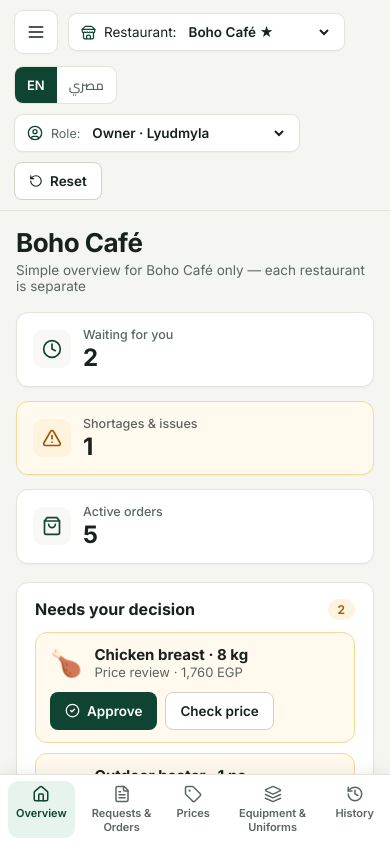
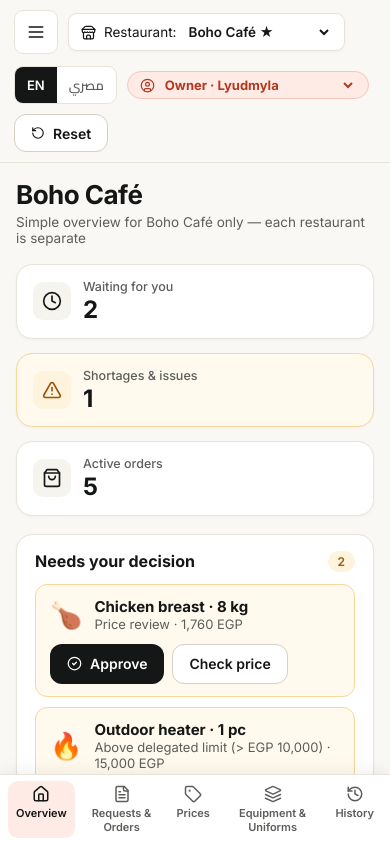
Before and after one commit to calmmotionstudio/lc-purchasing, a React (Vite) app: page / in a window 390 px wide. Shown: the top 842 px of the page. Built offline with nearby package versions, Linux system fonts and the light colour scheme.

Commit message:
Monobank-inspired warm cream + dark CTA + coral badge design across desktop, tablet and mobile

```diff
--- a/src/App.jsx
+++ b/src/App.jsx
@@ -551,6 +551,14 @@ export default function App() {
     notify(`Stock check ${checkId} marked resolved`)
   }
 
+  const handleAskForUpdate = (orderId, itemName) => {
+    setState((prev) => ({
+      ...prev,
+      auditLog: appendAudit(prev, branchFilter, `Update requested from Mohamed Noman on ${orderId} (${itemName})`),
+    }))
+    notify(`Update request sent to Mohamed Noman for ${itemName}`)
+  }
+
   const allNavItems = [
     { id: 'overview', label: t.overview, icon: Home },
     { id: 'new_request', label: t.newRequest, icon: PlusSquare },
@@ -572,7 +580,10 @@ export default function App() {
       {/* Sidebar */}
       <aside className={`sidebar ${sidebarOpen ? 'open' : ''}`}>
         <div className="sidebar-brand">
-          <span>{t.brand}</span>
+          <div style={{ display: 'flex', alignItems: 'center', gap: 8 }}>
+            <span>{t.brand}</span>
+            <span style={{ background: 'var(--accent-soft)', color: '#b5381e', fontSize: 13, padding: '2px 8px', borderRadius: 999 }}>🍅</span>
+          </div>
           <span style={{ fontSize: 11.5, fontWeight: 500, color: 'var(--text-muted)' }}>{t.brandSub}</span>
         </div>
         <nav className="sidebar-nav">
@@ -624,9 +635,8 @@ export default function App() {
               <button className={lang === 'ar' ? 'active' : ''} onClick={() => setLang('ar')}>مصري</button>
             </div>
 
-            <div className="select-pill" title="Switch user perspective / role">
-              <UserCircle size={16} color="var(--primary)" />
-              <span style={{ color: 'var(--text-muted)', fontSize: 12.5 }}>{lang === 'ar' ? 'الدور:' : 'Role:'}</span>
+            <div className="role-pill" title="Switch user role">
+              <UserCircle size={15} />
               <select value={roleId} onChange={(e) => handleRoleChange(e.target.value)}>
                 {ROLES.map((r) => (
                   <option key={r.id} value={r.id}>
@@ -644,9 +654,9 @@ export default function App() {
 
         <main className="page-body">
           {navHistory.length > 0 && (
-            <div style={{ marginBottom: 12 }}>
-              <button className="btn btn-outline" style={{ minHeight: 34, fontSize: 13 }} onClick={handleBack}>
-                ← {lang === 'ar' ? 'رجوع' : 'Back'}
+            <div style={{ marginBottom: 14 }}>
+              <button className="btn btn-outline" style={{ minHeight: 36, fontSize: 13 }} onClick={handleBack}>
+                ← {lang === 'ar' ? 'رجوع للشاشة اللي فاتت' : 'Back to previous screen'}
               </button>
             </div>
           )}
@@ -681,6 +691,7 @@ export default function App() {
               lang={lang}
               onApproveNeed={handleApproveNeed}
               onRequestReport={handleRequestReport}
+              onAskForUpdate={handleAskForUpdate}
               onNavigate={handleNavigate}
             />
           )}
@@ -749,6 +760,7 @@ export default function App() {
               lang={lang}
               onResolveCheck={handleResolveCheck}
               onSaveStockCheck={handleSaveStockCheck}
+              onNavigate={handleNavigate}
             />
           )}
         </main>
--- a/src/components/OperationsTabs.jsx
+++ b/src/components/OperationsTabs.jsx
@@ -7,7 +7,7 @@ const branchName = (id, lang) => {
   return b ? (lang === 'ar' ? b.nameAr : b.name) : id
 }
 
-export function MyRequestsView({ state, branchFilter, role, lang, onApproveNeed, onRequestReport, onNavigate }) {
+export function MyRequestsView({ state, branchFilter, role, lang, onApproveNeed, onRequestReport, onAskForUpdate, onNavigate }) {
   const canSeePrices = role.canViewPrices
   const prs = state.prs.filter((p) => branchFilter === 'all' || p.branchId === branchFilter)
   const branchPOs = state.pos.filter((p) => branchFilter === 'all' || p.branchId === branchFilter)
@@ -128,12 +128,38 @@ export function MyRequestsView({ state, branchFilter, role, lang, onApproveNeed,
               <div className="notice notice-green" style={{ marginBottom: 12, fontWeight: 600 }}>
                 {activeCard.note}
               </div>
-              <div style={{ fontSize: 13.5, display: 'flex', flexDirection: 'column', gap: 6, marginBottom: 16 }}>
-                <div>👤 {lang === 'ar' ? 'المسؤول:' : 'Responsible:'} <strong>{activeCard.buyer}</strong></div>
-                <div>📅 {lang === 'ar' ? 'الخطوة الجاية:' : 'Next step:'} <strong>{activeCard.nextTask}</strong></div>
+              <div style={{ fontSize: 13.5, display: 'flex', flexDirection: 'column', gap: 6, marginBottom: 14 }}>
+                <div>👤 {lang === 'ar' ? 'مين متابعها؟' : 'Who is handling it?'} <strong>{activeCard.buyer} · Purchasing</strong></div>
+                <div>📅 {lang === 'ar' ? 'التحديث الجاي:' : 'Next update due:'} <strong>{activeCard.nextTask}</strong></div>
               </div>
-              <div style={{ display: 'flex', gap: 10, flexWrap: 'wrap' }}>
-                <button className="btn btn-primary" onClick={() => onNavigate('new_request')}>
+
+              {/* Monobank-style Timeline (Screenshot #2) */}
+              <div className="card" style={{ background: 'var(--bg-subtle)', padding: 14, marginBottom: 14 }}>
+                <div style={{ fontWeight: 700, fontSize: 13.5, marginBottom: 10 }}>{lang === 'ar' ? 'خطوات الطلب' : 'Timeline'}</div>
+                <div className="timeline-list">
+                  <div className="timeline-item"><span className="timeline-dot" /><span>{lang === 'ar' ? 'الطلب اتبعت للمورد' : 'Order sent to supplier'}</span></div>
+                  {activeCard.received > 0 && (
+                    <div className="timeline-item"><span className="timeline-dot" /><span><strong>{activeCard.received} {activeCard.unit}</strong> {lang === 'ar' ? 'استلمناهم' : 'accepted'}</span></div>
+                  )}
+                  {activeCard.isShort && (
+                    <div className="timeline-item"><span className="timeline-dot" /><span><strong>{lang === 'ar' ? `ناقص ${activeCard.missing} ${activeCard.unit}` : `Missing ${activeCard.missing} ${activeCard.unit} reported`}</strong></span></div>
+                  )}
+                  <div className="timeline-item"><span className="timeline-dot pending" /><span style={{ color: 'var(--text-muted)' }}>{activeCard.nextTask}</span></div>
+                </div>
+              </div>
+
+              {activeCard.isShort && (
+                <div className="notice notice-amber" style={{ marginBottom: 14, alignItems: 'center' }}>
+                  <span style={{ fontSize: 20 }}>🍅</span>
+                  <strong>{lang === 'ar' ? 'الطلب هيفضل مفتوح لحد ما الباقي يوصل.' : 'The order stays open until resolved.'}</strong>
+                </div>
+              )}
+
+              <div style={{ display: 'flex', flexDirection: 'column', gap: 8 }}>
+                <button className="btn btn-primary btn-lg btn-full" onClick={() => onAskForUpdate(activeCard.id, activeCard.itemName)}>
+                  {lang === 'ar' ? 'اسأل على التحديث' : 'Ask for update'}
+                </button>
+                <button className="btn btn-outline btn-lg btn-full" onClick={() => onNavigate('new_request')}>
                   {lang === 'ar' ? 'اطلب تاني كطلب جديد' : 'Repeat as new order'}
                 </button>
               </div>
@@ -617,60 +643,77 @@ export function HistoryView({ state, branchFilter, lang }) {
   )
 }
 
-export function StockChecksView({ state, branchFilter, role, lang, onResolveCheck, onSaveStockCheck }) {
+export function StockChecksView({ state, branchFilter, role, lang, onResolveCheck, onSaveStockCheck, onNavigate }) {
   const activeBranch = branchFilter === 'all' ? 'boho' : branchFilter
   const checks = state.stockChecks.filter((c) => branchFilter === 'all' || c.branchId === branchFilter)
   const openCount = checks.filter((c) => c.status === 'Open').length
   const matchedCount = checks.filter((c) => c.status === 'Resolved' || c.status === 'Matched').length
 
-  const [staffCounts, setStaffCounts] = useState({
-    'CAT-CHK': '7',
-    'CAT-MOZ': '5',
-    'CAT-PAT': '40',
-    'CAT-BUN': '',
-  })
+  const [staffItemId, setStaffItemId] = useState(CURATED_CATALOG[0].id)
+  const [staffCount, setStaffCount] = useState('7')
 
-  // ULTRA-SIMPLE "WHAT IS IN STOCK?" FOR STAFF (Screenshot #6)
+  // ULTRA-SIMPLE MONOBANK-STYLE "CHECK STOCK" FOR STAFF (Screenshot #3)
   if (role.id === 'staff') {
-    const itemsToCount = CURATED_CATALOG.slice(0, 5)
-    const remainingToCount = itemsToCount.filter((it) => !staffCounts[it.id] && staffCounts[it.id] !== '0').length
+    const item = CURATED_CATALOG.find((x) => x.id === staffItemId) || CURATED_CATALOG[0]
+    const recorded = item.posterStock[activeBranch] ?? 0
+    const target = item.targetCoverage[activeBranch] ?? 20
+    const incoming = item.incomingQty[activeBranch] ?? 0
+    const countedNum = Number(staffCount || 0)
+    const diff = Number((countedNum - recorded).toFixed(2))
+    const suggested = Math.max(0, Number((target - countedNum - incoming).toFixed(2)))
+
     return (
-      <div>
+      <div style={{ maxWidth: 680 }}>
         <div className="page-header">
           <div>
-            <h1 className="page-title">{lang === 'ar' ? 'إيه اللي في المخزن؟' : 'What is in stock?'}</h1>
+            <h1 className="page-title">{lang === 'ar' ? 'جرد المخزن' : 'Check stock'}</h1>
             <p className="page-subtitle">
-              {branchName(activeBranch, lang)} · {lang === 'ar' ? 'عدّ واكتب الكمية' : 'Count and write the number'}
+              {branchName(activeBranch, lang)} · {lang === 'ar' ? 'عدّ واكتب الكمية الموجودة دلوقتي' : 'Operational check'}
             </p>
           </div>
+          <div className="select-pill">
+            <select
+              value={staffItemId}
+              onChange={(e) => {
+                const next = CURATED_CATALOG.find((x) => x.id === e.target.value)
+                setStaffItemId(e.target.value)
+                if (next) setStaffCount(String(Math.max(0, (next.posterStock[activeBranch] ?? 1) - 1)))
+              }}
+            >
+              {CURATED_CATALOG.slice(0, 8).map((it) => (
+                <option key={it.id} value={it.id}>{it.emoji} {lang === 'ar' ? it.nameAr : it.name}</option>
+              ))}
+            </select>
           </div>
-        <div className="table-wrap" style={{ marginBottom: 14 }}>
-          <table>
-            <thead>
-              <tr>
-                <th>{lang === 'ar' ? 'الصنف' : 'Item'}</th>
-                <th>{lang === 'ar' ? 'اللي عدّيته' : 'Counted'}</th>
-              </tr>
-            </thead>
-            <tbody>
-              {itemsToCount.map((it) => (
-                <tr key={it.id}>
-                  <td>
+        </div>
+
+        {/* Item Summary Card */}
+        <div className="card" style={{ marginBottom: 14, display: 'flex', justifyContent: 'space-between', alignItems: 'center', flexWrap: 'wrap', gap: 12 }}>
           <div className="item-cell">
-                      <div className="item-thumb">{it.emoji}</div>
-                      <strong>{lang === 'ar' ? it.nameAr : it.name}</strong>
+            <div className="item-thumb" style={{ width: 52, height: 52, fontSize: 28 }}>{item.emoji}</div>
+            <div>
+              <div style={{ fontWeight: 700, fontSize: 16 }}>{lang === 'ar' ? item.nameAr : item.name} · {item.unit}</div>
+              <div style={{ fontSize: 12.5, color: 'var(--text-muted)' }}>{item.spec}</div>
             </div>
-                  </td>
-                  <td>
-                    <div style={{ display: 'flex', alignItems: 'center', gap: 8 }}>
-                      <div className="stepper-box">
+          </div>
+          <div style={{ textAlign: 'end' }}>
+            <div style={{ fontSize: 13, color: 'var(--text-muted)' }}>{lang === 'ar' ? 'المسجل في بوستر' : 'Recorded stock'}</div>
+            <div style={{ fontWeight: 700, fontSize: 18 }}>{recorded} {item.unit}</div>
+          </div>
+        </div>
+
+        {/* How much is there now? */}
+        <div className="card" style={{ marginBottom: 14, textAlign: 'center' }}>
+          <div style={{ fontWeight: 700, fontSize: 16, marginBottom: 12 }}>
+            {lang === 'ar' ? 'موجود كام دلوقتي؟' : 'How much is there now?'}
+          </div>
+          <div style={{ display: 'flex', justifyContent: 'center', marginBottom: 12 }}>
+            <div className="stepper-box" style={{ padding: 6, gap: 12 }}>
               <button
                 type="button"
                 className="stepper-btn"
-                          onClick={() => {
-                            const cur = Number(staffCounts[it.id] || 0)
-                            setStaffCounts((p) => ({ ...p, [it.id]: String(Math.max(0, cur - 1)) }))
-                          }}
+                style={{ width: 46, height: 46, background: 'var(--accent-soft)', color: '#b5381e' }}
+                onClick={() => setStaffCount(String(Math.max(0, countedNum - 1)))}
               >
                 −
               </button>
@@ -678,56 +721,71 @@ export function StockChecksView({ state, branchFilter, role, lang, onResolveChec
                 type="number"
                 step="any"
                 className="stepper-val"
-                          placeholder="0"
-                          value={staffCounts[it.id] ?? ''}
-                          onChange={(e) => setStaffCounts((p) => ({ ...p, [it.id]: e.target.value }))}
+                style={{ fontSize: 28, minWidth: 74 }}
+                value={staffCount}
+                onChange={(e) => setStaffCount(e.target.value)}
               />
+              <span style={{ fontSize: 18, color: 'var(--text-muted)', fontWeight: 600 }}>{item.unit}</span>
               <button
                 type="button"
-                          className="stepper-btn plus"
-                          onClick={() => {
-                            const cur = Number(staffCounts[it.id] || 0)
-                            setStaffCounts((p) => ({ ...p, [it.id]: String(cur + 1) }))
-                          }}
+                className="stepper-btn"
+                style={{ width: 46, height: 46, background: 'var(--accent-soft)', color: '#b5381e' }}
+                onClick={() => setStaffCount(String(countedNum + 1))}
               >
                 +
               </button>
             </div>
-                      <span style={{ color: 'var(--text-muted)', fontWeight: 600 }}>{it.unit}</span>
-                    </div>
-                  </td>
-                </tr>
-              ))}
-            </tbody>
-          </table>
           </div>
 
-        {remainingToCount > 0 && (
-          <div className="notice notice-amber" style={{ marginBottom: 14, fontWeight: 600 }}>
+          {diff !== 0 && (
+            <div className="notice notice-amber" style={{ justifyContent: 'center', fontWeight: 600 }}>
               <AlertTriangle size={18} />
-            <span>{lang === 'ar' ? `فاضل ${remainingToCount} صنف يتعدّ` : `${remainingToCount} item left to count`}</span>
+              <span>
+                {lang === 'ar'
+                  ? `الفرق: ${Math.abs(diff)} ${item.unit} ${diff < 0 ? 'أقل' : 'زيادة'} (المسجل ${recorded} · عدّيت ${countedNum})`
+                  : `Difference: ${Math.abs(diff)} ${item.unit} ${diff < 0 ? 'less' : 'more'} (Recorded ${recorded} · Counted ${countedNum})`}
+              </span>
             </div>
           )}
+        </div>
 
+        {/* Ordering guide */}
+        <div className="card" style={{ marginBottom: 14 }}>
+          <div style={{ fontWeight: 700, fontSize: 15, marginBottom: 10 }}>
+            🛒 {lang === 'ar' ? 'دليل الطلب' : 'Ordering guide'}
+          </div>
+          <div style={{ display: 'flex', justifyContent: 'space-between', fontSize: 14, marginBottom: 6 }}>
+            <span style={{ color: 'var(--text-muted)' }}>{lang === 'ar' ? 'المطلوب لبكرة:' : 'Needed through tomorrow:'}</span>
+            <strong>{target} {item.unit}</strong>
+          </div>
+          <div style={{ display: 'flex', justifyContent: 'space-between', fontSize: 14, marginBottom: 10 }}>
+            <span style={{ color: 'var(--text-muted)' }}>{lang === 'ar' ? 'جاي في الطريق:' : 'Confirmed incoming:'}</span>
+            <strong>{incoming} {item.unit}</strong>
+          </div>
+          <div className="notice" style={{ background: 'var(--accent-soft)', color: '#b5381e', justifyContent: 'space-between', fontWeight: 700 }}>
+            <span>{lang === 'ar' ? 'الكمية المقترحة للطلب:' : 'Suggested order:'}</span>
+            <span>{suggested} {item.unit}</span>
+          </div>
+        </div>
+
+        <div style={{ display: 'flex', flexDirection: 'column', gap: 8 }}>
           <button
-          className="btn btn-primary btn-lg"
-          onClick={() => {
-            itemsToCount.forEach((it) => {
-              const val = staffCounts[it.id]
-              if (val !== undefined && val !== '') {
-                const poster = it.posterStock[activeBranch] ?? 0
+            className="btn btn-primary btn-lg btn-full"
+            onClick={() =>
               onSaveStockCheck({
                 branchId: activeBranch,
-                  item: { ...it, stock: poster },
-                  countedQty: Number(val),
-                  diff: Number((Number(val) - poster).toFixed(3)),
+                item: { ...item, stock: recorded },
+                countedQty: countedNum,
+                diff,
               })
             }
-            })
-          }}
           >
-          <CheckCircle2 size={18} /> {lang === 'ar' ? 'احفظ وابعت للمدير' : 'Save & send to Manager'}
+            {lang === 'ar' ? 'احفظ العدّ' : 'Save count'}
           </button>
+          <button className="btn btn-outline btn-lg btn-full" onClick={() => onNavigate('new_request')}>
+            {lang === 'ar' ? 'ارجع للطلب' : 'Back to order'}
+          </button>
+        </div>
       </div>
     )
   }
--- a/src/styles.css
+++ b/src/styles.css
@@ -1,35 +1,37 @@
 :root {
-  --sidebar-bg: #0e3a2a;
-  --sidebar-hover: rgba(255, 255, 255, 0.08);
-  --sidebar-active: rgba(255, 255, 255, 0.16);
-  --bg-page: #f5f6f2;
+  --sidebar-bg: #ffffff;
+  --sidebar-hover: #f5f3ef;
+  --sidebar-active: #141715;
+  --bg-page: #faf8f5;
   --bg-card: #ffffff;
-  --bg-subtle: #f8f9f6;
-  --bg-muted: #f0f2ec;
-  --border: #e1e5dc;
-  --border-strong: #cdd4c6;
-  --text-main: #18221d;
-  --text-muted: #5a665f;
-  --text-light: #7c8781;
-  --primary: #0f4432;
-  --primary-hover: #0a3124;
-  --primary-soft: #e7f4ed;
+  --bg-subtle: #f6f4ef;
+  --bg-muted: #eeebe4;
+  --border: #e8e4dc;
+  --border-strong: #d5cfc4;
+  --text-main: #141715;
+  --text-muted: #5c5e5a;
+  --text-light: #878882;
+  --primary: #141715;
+  --primary-hover: #2a2e2b;
+  --primary-soft: #ffebe6;
+  --accent: #f06449;
+  --accent-soft: #ffebe6;
   --green-bg: #e6f4ec;
   --green-text: #146c43;
   --amber-bg: #fef3dc;
   --amber-text: #a15206;
   --amber-border: #f5d89a;
-  --red-bg: #fee4e2;
-  --red-text: #b42318;
+  --red-bg: #ffebe6;
+  --red-text: #c93b22;
   --blue-bg: #e0f2fe;
   --blue-text: #0369a1;
-  --gray-bg: #f1f3ef;
+  --gray-bg: #f1efe9;
   --gray-text: #4b5563;
-  --shadow-sm: 0 1px 2px rgba(16, 24, 20, 0.04);
-  --shadow-md: 0 4px 14px rgba(16, 24, 20, 0.08);
-  --radius-sm: 8px;
-  --radius-md: 12px;
-  --radius-lg: 16px;
+  --shadow-sm: 0 1px 3px rgba(20, 23, 21, 0.04);
+  --shadow-md: 0 6px 20px rgba(20, 23, 21, 0.08);
+  --radius-sm: 10px;
+  --radius-md: 16px;
+  --radius-lg: 20px;
 }
 
 * {
@@ -364,11 +366,11 @@ textarea {
   display: inline-flex;
   align-items: center;
   justify-content: center;
-  gap: 7px;
-  min-height: 38px;
-  padding: 0 14px;
-  border-radius: 8px;
-  font-size: 13.5px;
+  gap: 8px;
+  min-height: 40px;
+  padding: 0 16px;
+  border-radius: 12px;
+  font-size: 14px;
   font-weight: 600;
   border: 1px solid transparent;
   cursor: pointer;
@@ -377,9 +379,14 @@ textarea {
 }
 
 .btn-lg {
-  min-height: 44px;
-  padding: 0 18px;
-  font-size: 14px;
+  min-height: 48px;
+  padding: 0 20px;
+  font-size: 15px;
+  border-radius: 14px;
+}
+
+.btn-full {
+  width: 100%;
 }
 
 .btn-primary {
@@ -881,6 +888,60 @@ tr.selected td {
   }
 }
 
+.timeline-list {
+  display: flex;
+  flex-direction: column;
+  gap: 10px;
+  position: relative;
+  padding-inline-start: 18px;
+}
+
+.timeline-item {
+  position: relative;
+  font-size: 13.5px;
+  display: flex;
+  gap: 12px;
+  align-items: baseline;
+}
+
+.timeline-dot {
+  position: absolute;
+  inset-inline-start: -18px;
+  top: 4px;
+  width: 10px;
+  height: 10px;
+  border-radius: 999px;
+  background: var(--accent);
+}
+
+.timeline-dot.pending {
+  background: transparent;
+  border: 2px dashed var(--border-strong);
+}
+
+.role-pill {
+  display: inline-flex;
+  align-items: center;
+  gap: 6px;
+  background: var(--accent-soft);
+  color: #b5381e;
+  border: 1px solid #f7c7bc;
+  border-radius: 999px;
+  padding: 4px 12px;
+  font-size: 13px;
+  font-weight: 700;
+}
+
+.role-pill select {
+  border: none;
+  background: transparent;
+  color: #b5381e;
+  font-weight: 700;
+  font-size: 13px;
+  outline: none;
+  cursor: pointer;
+}
+
 /* Responsive */
 @media (max-width: 1024px) {
   .kpi-grid {
```
Also changed, not shown: 5 other files (tests, documents, lock files or other folders). Lines whose indentation alone changed are shown as unchanged.
